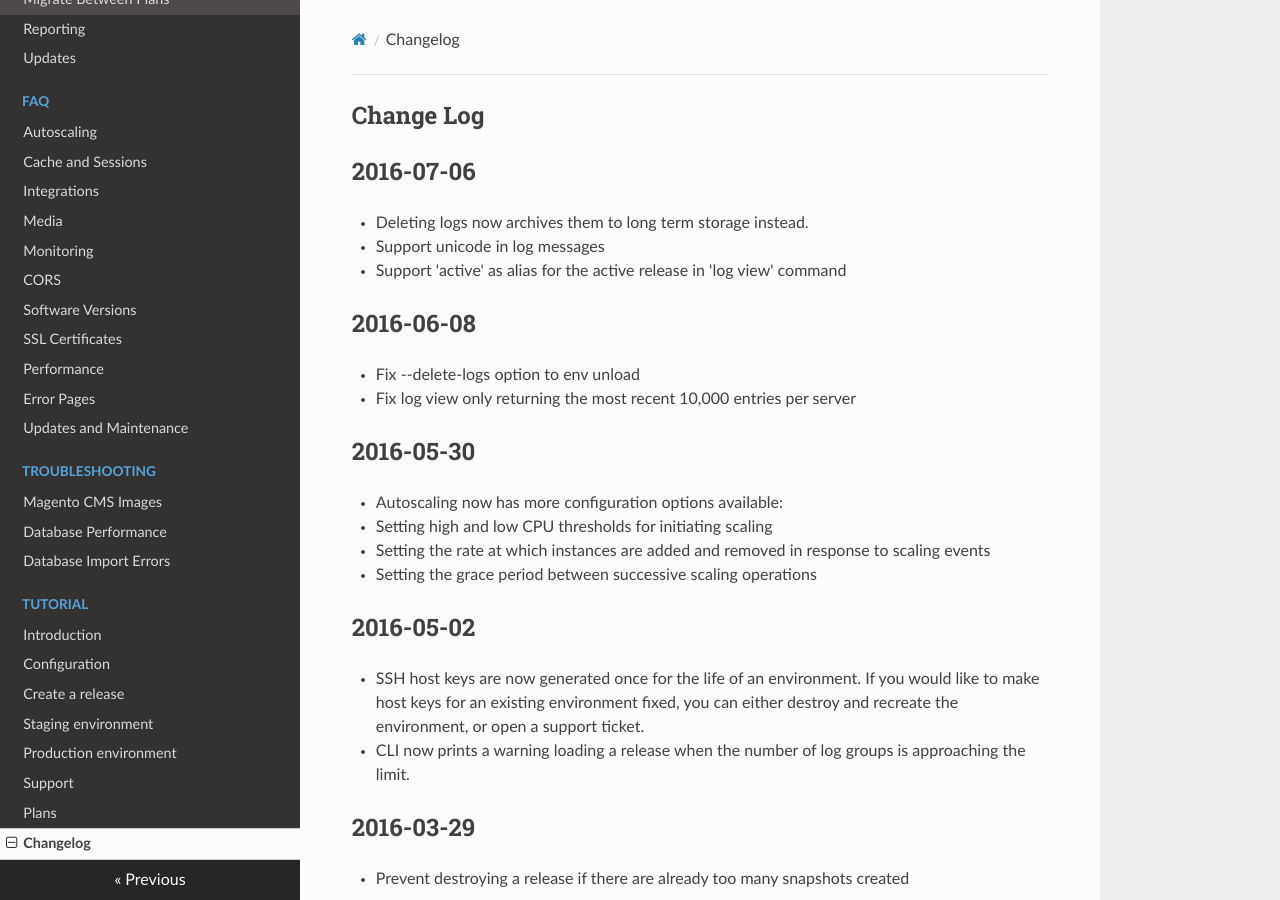
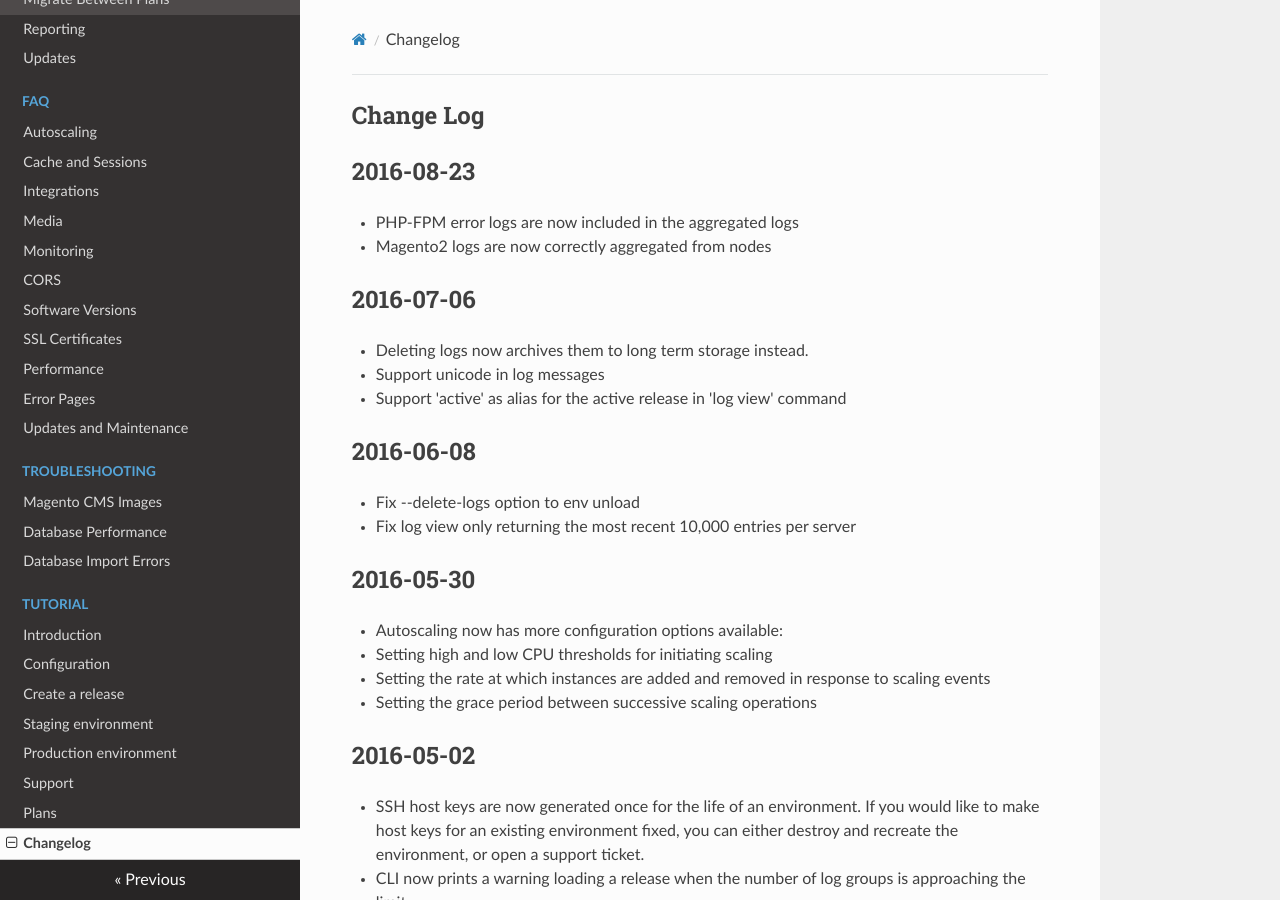
Before and after one commit to anchor/fleet-magento-docs, an MkDocs documentation site: the page built from docs/changelog.md, in a window 1280 px wide and 900 px high. Built offline with MkDocs 1.6.1, drawn with Linux system fonts in a browser that asks for light colours; nearby versions of some CDN libraries; old or Windows-style settings are respelled for this version of MkDocs.

Commit message:
added changelog entry

```diff
--- a/docs/changelog.md
+++ b/docs/changelog.md
@@ -1,5 +1,10 @@
 Change Log
 ----------
+
+2016-08-23
+----------
+* PHP-FPM error logs are now included in the aggregated logs
+* Magento2 logs are now correctly aggregated from nodes
 
 2016-07-06
 ----------
```
